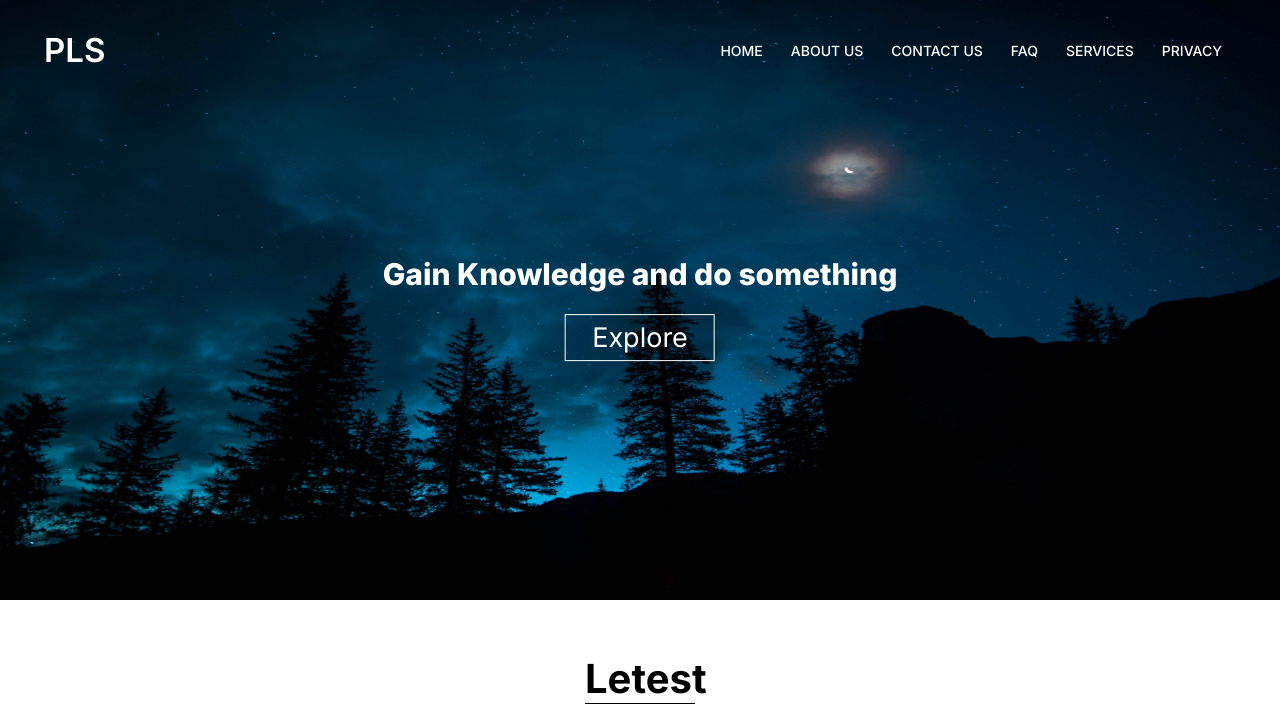
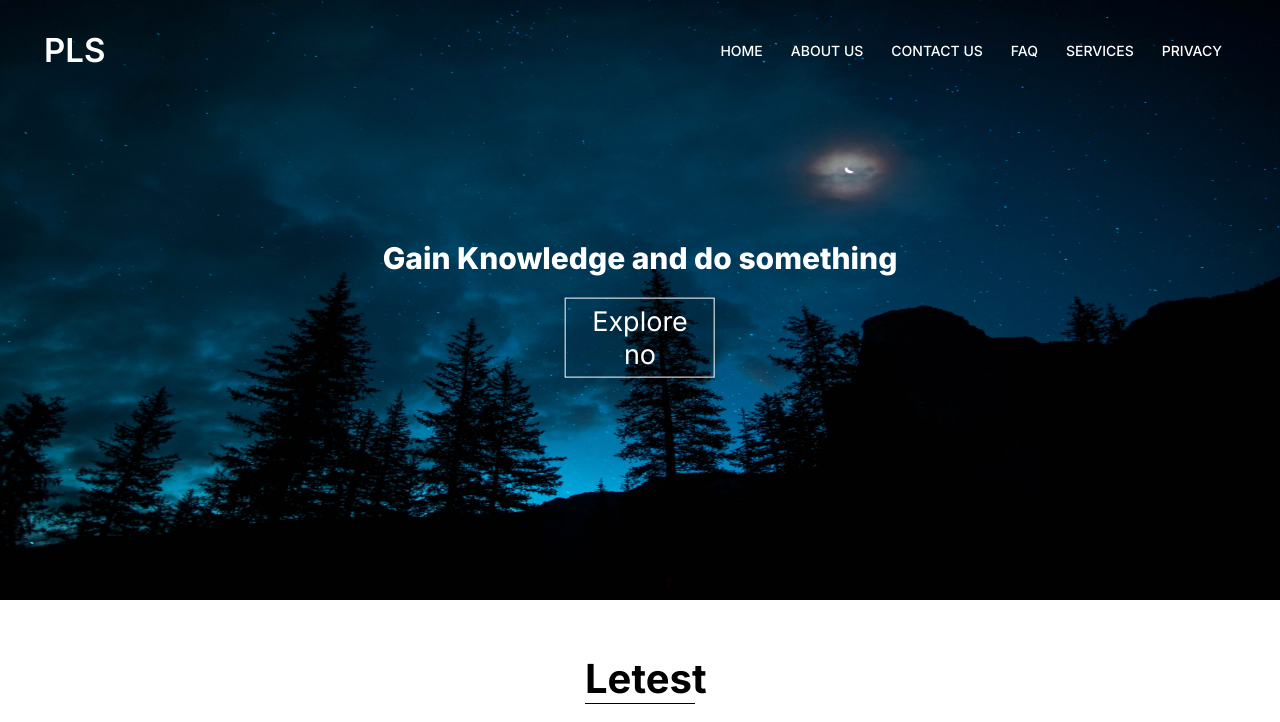
Before and after one commit to Dada012/geis, a plain HTML site: page index.html in a window 1280 px wide. Shown: the top 722 px of the page. Drawn offline with nearby package versions, Linux system fonts and the light colour scheme; files whose address does not match are found by name.

Commit message:
Update index.html

```diff
--- a/index.html
+++ b/index.html
@@ -31,7 +31,7 @@
 				</nav>
 				<div class="header-content">
 					   <span>Gain Knowledge and do something</span>
-				  	 <a href="./index.html">Explore</a>
+				  	 <a href="./index.html">Explore no</a>
 				</div>
 		</section>
 
```
